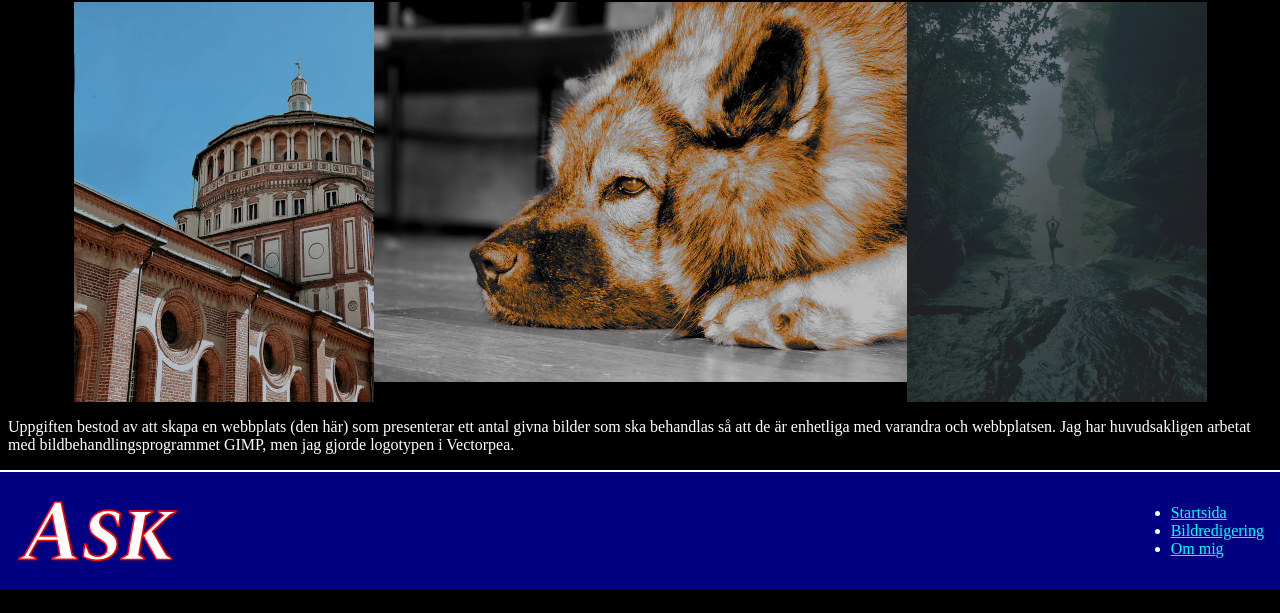
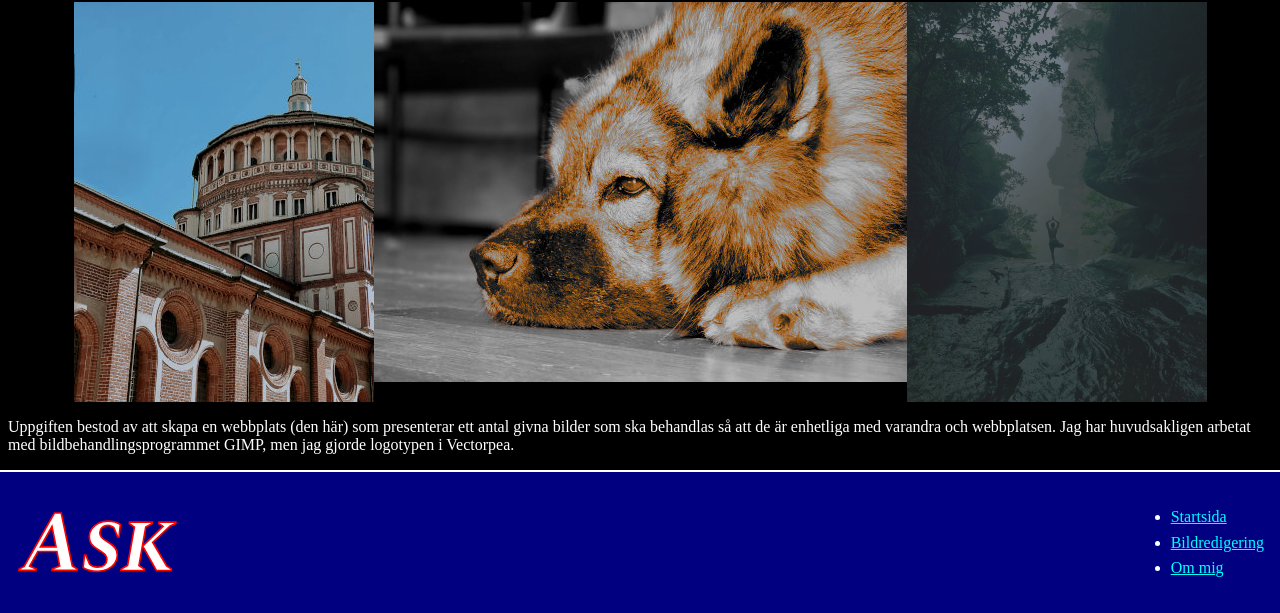
Before and after one commit to Ask-Leijonhufvud/dt200g_lab_2_ask_leijonhufvud, a plain HTML site: page index.html in a window 1280 px wide. Shown: the part 1044-1657 px from the top of the page. Before the commit the page ends 1634 px from the top, so only its background shows below. Drawn offline with Linux system fonts and the light colour scheme.

Commit message:
space out footer nav options

```diff
--- a/css/styles.css
+++ b/css/styles.css
@@ -87,6 +87,9 @@ footer {
 footer img {
     height: 64px;
 }
+footer nav {
+    line-height: 1.6;
+}
 @media (min-width: 400px) {
     footer {
         flex-direction: row;
```
